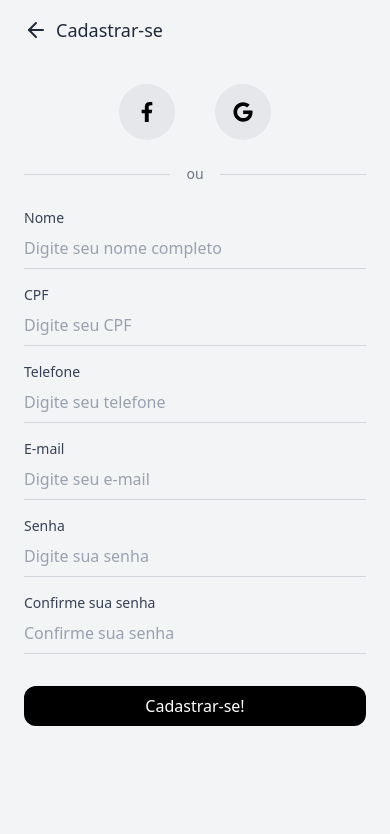
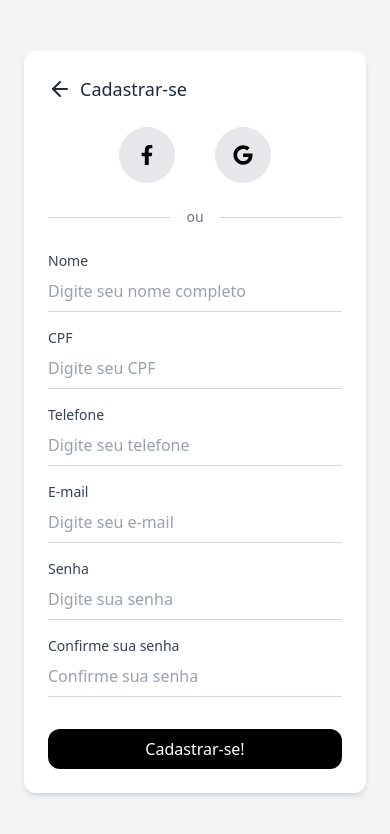
Before and after one commit to Samueldnz/TT_EJCM, a React (Vite) app in the folder Front/: page /register in a window 390 px wide. Shown: the top 834 px of the page. Built offline with nearby package versions, Linux system fonts and the light colour scheme.

Commit message:
refactor: responsive layout

```diff
--- a/Front/src/pages/Home.tsx
+++ b/Front/src/pages/Home.tsx
@@ -18,7 +18,7 @@
 import teclado from "../assets/teclado.png";
 
 export default function Home() {
-  const [menuOpen, setMenuOpen] = useState(false); // <<< Adicionado
+  const [menuOpen, setMenuOpen] = useState(false);
 
   const [categories] = useState([
     { name: "Celulares", img: celular },
--- a/Front/src/pages/Login.tsx
+++ b/Front/src/pages/Login.tsx
@@ -11,13 +11,17 @@
   const [showPassword, setShowPassword] = useState(false);
 
   return (
-    <div className="min-h-screen bg-gray-100 px-6 py-4 flex flex-col">
+    <div className="min-h-screen bg-gray-100 flex items-center justify-center px-6 py-4">
+      {/* Container central responsivo */}
+      <div className="w-full max-w-md bg-white rounded-xl shadow-md p-6">
         <BackHeader title="Entrar" />
 
+        {/* Logo centralizada */}
         <div className="flex justify-center mt-6">
           <img src={logo} alt="Logo" className="w-32 h-32 object-contain" />
         </div>
 
+        {/* Formulário */}
         <form className="space-y-4 mt-6">
           {/* Campo e-mail */}
           <div className="relative">
@@ -64,5 +68,6 @@
           </Link>
         </div>
       </div>
+    </div>
   );
 }
--- a/Front/src/pages/Register.tsx
+++ b/Front/src/pages/Register.tsx
@@ -6,7 +6,9 @@
 
 export default function Register() {
   return (
-    <div className="min-h-screen bg-gray-100 px-6 py-4 flex flex-col">
+    <div className="min-h-screen bg-gray-100 flex items-center justify-center px-6 py-4">
+      {/* Container central responsivo */}
+      <div className="w-full max-w-md bg-white rounded-xl shadow-md p-6">
         <BackHeader title="Cadastrar-se" />
 
         <div className="mt-6">
@@ -26,5 +28,6 @@
           </form>
         </div>
       </div>
+    </div>
   );
 }
```
Lines whose indentation alone changed are shown as unchanged.
